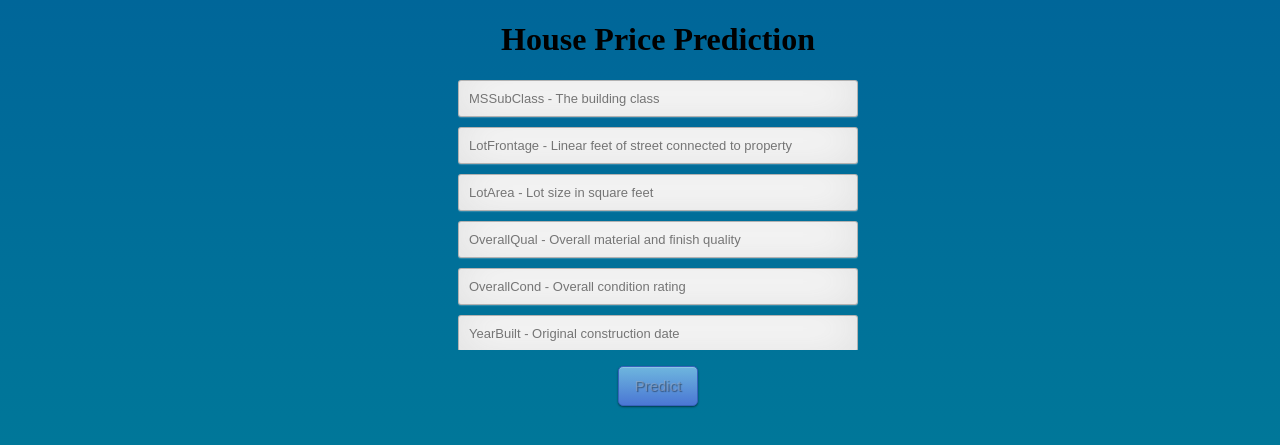
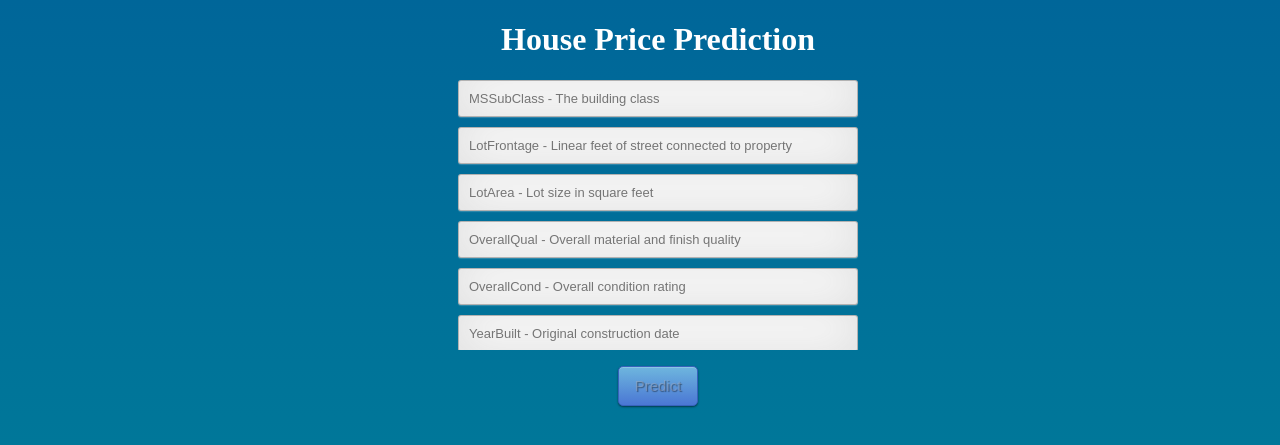
Before and after one commit to fareesamasroor/hpp, a Flask app: page / in a window 1280 px wide. Shown: the top 445 px of the page. Run offline with Flask 2, Linux system fonts and the light colour scheme; parts of the project's set-up code (start-up, migrations or seed data) failed here and were passed over.

Commit message:
Update index.html

```diff
--- a/templates/index.html
+++ b/templates/index.html
@@ -16,7 +16,7 @@
 
 <body>
  <div align="center">
-	<h1 style="linear-gradient(to bottom, #ffffff 0%, #ccffff 100%);">House Price Prediction</h1>
+	<h1 style="color:White;">House Price Prediction</h1>
      <!-- Main Input For Receiving Query to our ML -->
     <form action="{{ url_for('predict')}}"method="post">
 
```
